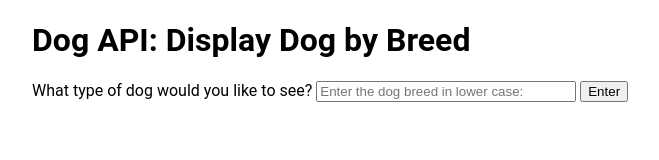
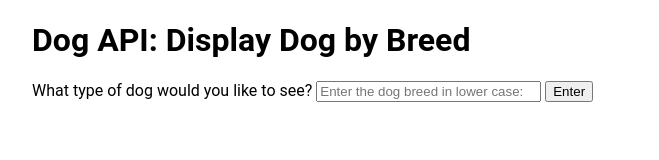
Before and after one commit to mschlake/jQuery-API-Drills, a plain HTML site: page index.html in a window 1280 px wide. Shown: the whole page, without its empty margins (308-967 px from the left). Drawn offline with nearby package versions, Linux system fonts and the light colour scheme.

Commit message:
Update index.css

```diff
--- a/index.css
+++ b/index.css
@@ -16,5 +16,5 @@ body {
 }
 
 form input[type=text] {
-  width:260px;
+  width:225px;
 }
```
